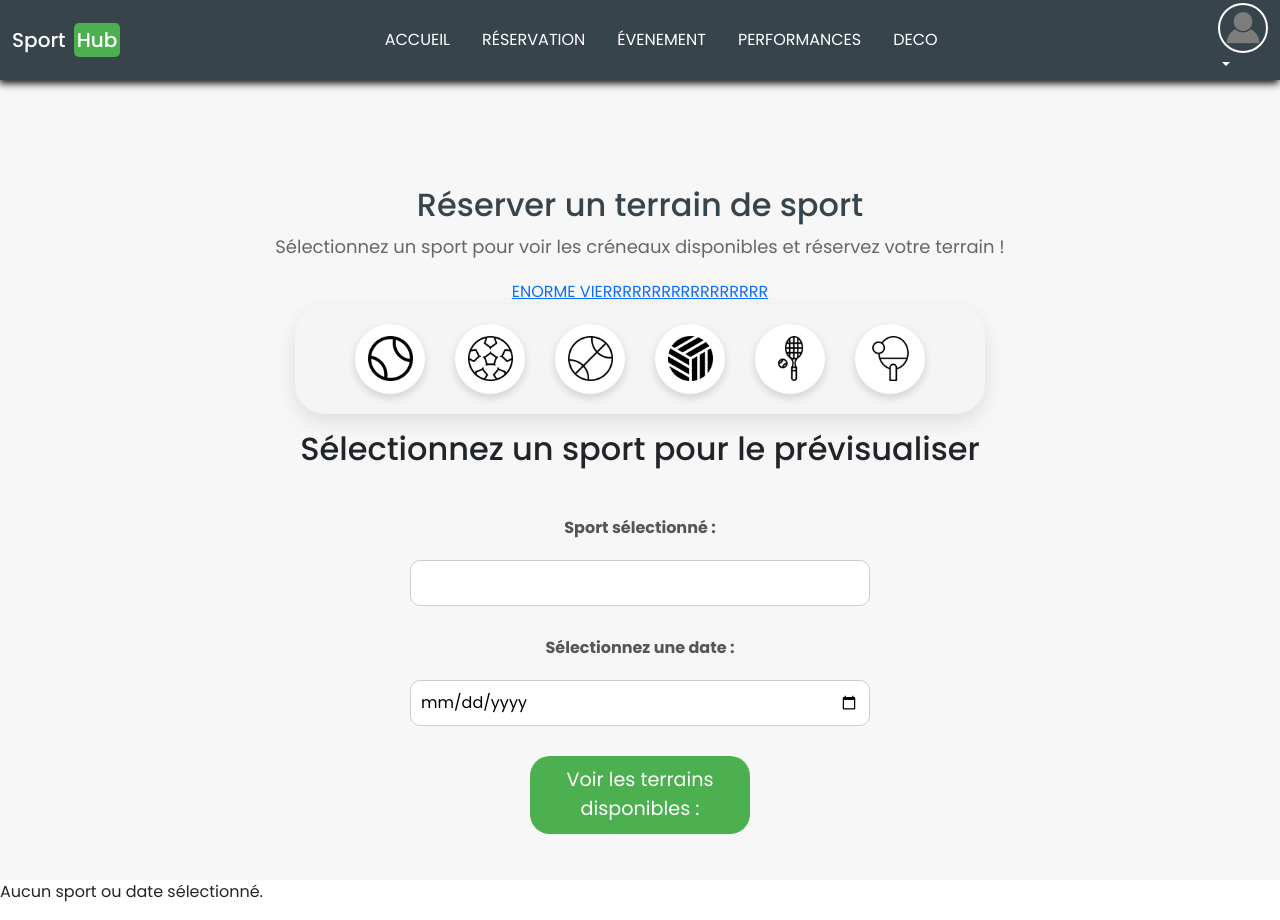
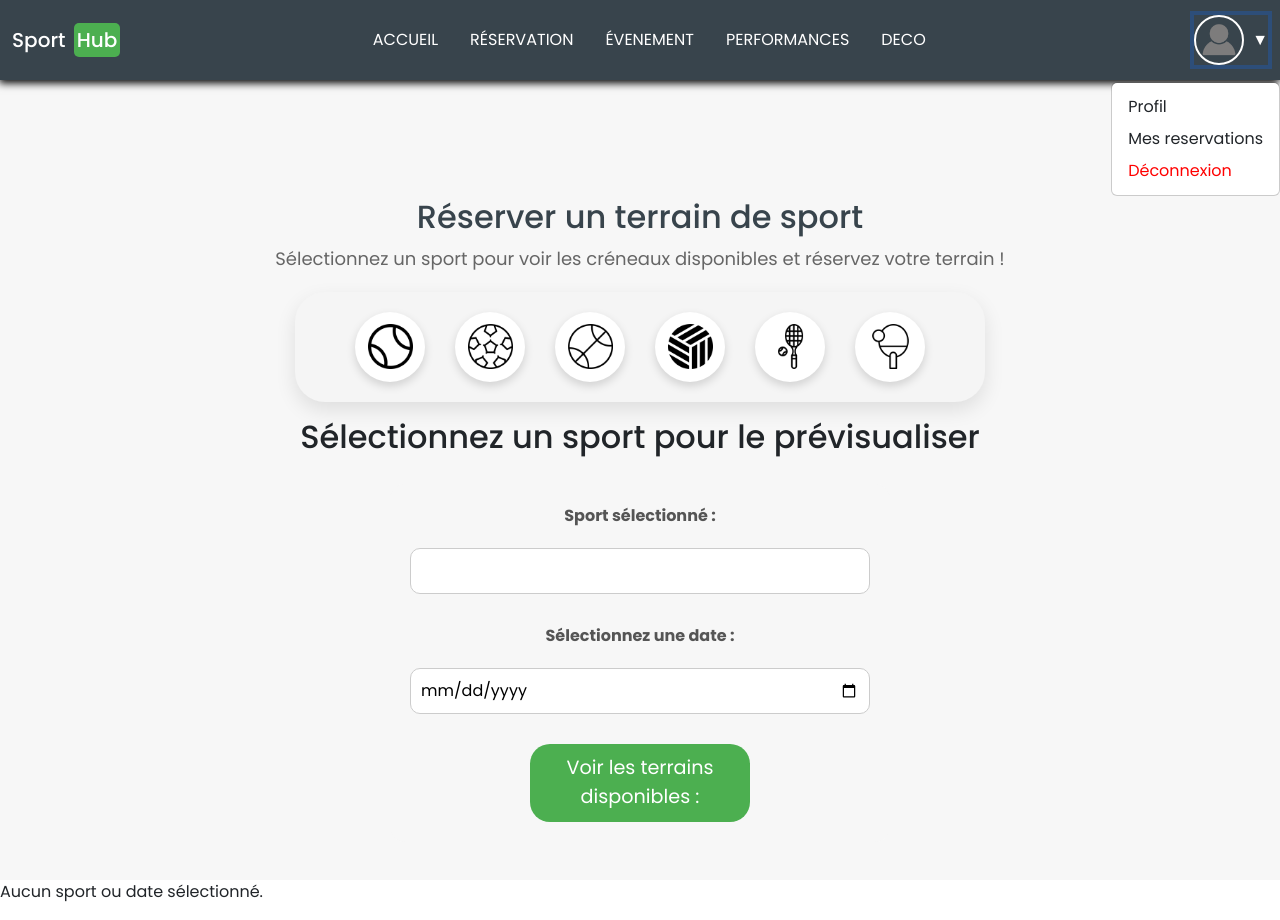
Before and after one commit to FOUCHER-Mathias-23022625/GestionSalleDeSportSAE, a PHP site: page /GestionSalleDeSportSAE/reservationTerrain/displayReservationTerrain in a window 1280 px wide, after a click that opens the changed part. Shown: the top 920 px of the page. Run offline with PHP 8.4, Linux system fonts and the light colour scheme; the visitor is signed in with stand-in values (Sample User, id 1); data that the repository does not hold is empty.

Commit message:
fin de la navBar et modification de quelques bug !

```diff
--- a/assets/scripts/nav.js
+++ /dev/null
@@ -1,27 +0,0 @@
-// Variables pour gérer le délai
-let dropdownTimeout;
-
-// Fonction pour montrer le menu
-function showDropdown(dropdownMenu) {
-    clearTimeout(dropdownTimeout);
-    dropdownMenu.classList.add('show');
-}
-
-// Fonction pour cacher le menu avec un délai
-function hideDropdown(dropdownMenu) {
-    dropdownTimeout = setTimeout(() => {
-        dropdownMenu.classList.remove('show');
-    }, 200); // 200ms de délai
-}
-
-// Ajouter des écouteurs d'événements pour le survol
-document.querySelectorAll('.dropdown').forEach(dropdown => {
-    const toggle = dropdown.querySelector('.dropdown-toggle');
-    const menu = dropdown.querySelector('.dropdown-menu');
-
-    toggle.addEventListener('mouseenter', () => showDropdown(menu));
-    menu.addEventListener('mouseenter', () => showDropdown(menu));
-
-    toggle.addEventListener('mouseleave', () => hideDropdown(menu));
-    menu.addEventListener('mouseleave', () => hideDropdown(menu));
-});
--- a/assets/styles/navbar2.css
+++ b/assets/styles/navbar2.css
@@ -27,6 +27,22 @@
     justify-content: center;
 }
 
+.dropdown-menu{
+    background-color: #38444c; /* Couleur de fond de l'ancien menu déroulant */
+}
+
+.offcanvas.show {
+    background-color: #38444c;
+}
+
+.offcanvas-title {
+    color: white;
+}
+
+#deco{
+    color: red;
+}
+
 .hub{
     background-color: #4CAF50;
   margin-left: 3px;
@@ -52,7 +68,7 @@
 .navbar-toggler {
     border:none;
     font-size: 1.25rem;
-    margin-left: 10px;
+    margin-left: 20px;
 }
 
 .navbar-toggler:focus, .btn-close:focus {
@@ -73,23 +89,33 @@
     color: #4CAF50 !important; /* Vert pour les liens au survol */
 }
 
-/* Assurez-vous que le menu commence directement sous le parent */
 .nav-link.dropdown-toggle {
-    position: relative; /* Nécessaire pour l'alignement */
-}
-.dropdown:hover .dropdown-menu {
-    display: block;
-    opacity: 1;
-    visibility: visible;
+    position: relative; /* Assure l'alignement avec le menu */
 }
 
+/* Style du sous-menu (disparu par défaut) */
 .dropdown-menu {
-    margin-top: 0;
-    transform: translateY(0);
-    padding-top: 10px; /* Remplissage pour éviter les "trous" */
-    transition: opacity 0.3s ease, visibility 0.3s ease;
-    opacity: 0;
-    visibility: hidden;
+    position: absolute;
+    top: 100%;
+    right: 0;
+    opacity: 0;  /* Par défaut, il est caché */
+    visibility: hidden;  /* Par défaut, il est invisible */
+    transition: opacity 0.3s ease, visibility 0.3s ease;  /* Animation fluide */
+    z-index: 1050;
+}
+
+.nav-link .dropdown-toggle span {
+    font-size: 18px; /* Taille de la flèche */
+}
+
+/* Lorsque le menu devient visible */
+.dropdown-menu.show {
+    opacity: 1;  /* Le menu devient visible */
+    visibility: visible;  /* Le menu est rendu visible */
+}
+
+.nav-link.dropdown-toggle::after {
+    display: none;
 }
 
 @media (min-width: 992px){
--- a/modules/blog/views/Layout.php
+++ b/modules/blog/views/Layout.php
@@ -32,6 +32,7 @@ class Layout { // PSR-12: opening brace next line
                     $navebar->afficher();?>
                     <?= $this->content; ?>
                     <script type="text/javascript" src="/GestionSalleDeSportSAE/assets/scripts/nav.js"></script>
+                    <script src="https://cdn.jsdelivr.net/npm/bootstrap@5.3.3/dist/js/bootstrap.bundle.min.js" integrity="sha384-YvpcrYf0tY3lHB60NNkmXc5s9fDVZLESaAA55NDzOxhy9GkcIdslK1eN7N6jIeHz" crossorigin="anonymous"></script>
                     <?php $footer = new footer();
                     $footer->afficher();?>
                 </body>
--- a/modules/blog/views/navebar.php
+++ b/modules/blog/views/navebar.php
@@ -61,13 +61,14 @@ session_start();
                                 $image = "pp.png";
                             }
                             ?>
-                            <a class="nav-link dropdown-toggle" href="#" id="navbarDropdownMenuLink" role="button" data-bs-toggle="dropdown" aria-expanded="false">
+                            <a class="nav-link dropdown-toggle d-flex align-items-center" href="#" id="navbarDropdownMenuLink" role="button" data-bs-toggle="dropdown" aria-expanded="false">
                                 <img src="/GestionSalleDeSportSAE/assets/images/public/<?= $image ?>" alt="Photo de Profil" class="photoProfil">
+                                <span class="ms-2">▼</span> <!-- Ajout de la flèche à droite -->
                             </a>
                             <ul class="dropdown-menu dropdown-menu-end" aria-labelledby="navbarDropdownMenuLink">
-                                <li><a class="dropdown-item" href="/GestionSalleDeSportSAE/compte/afficheCompte">Service 1</a></li>
-                                <li><a class="dropdown-item" href="/GestionSalleDeSportSAE/utilisateur/deconnecte">Déconnexion</a></li>
-                                <li><a class="dropdown-item" href="/GestionSalleDeSportSAE/compte/afficheCompte">Service 3</a></li>
+                                <li><a class="dropdown-item" href="/GestionSalleDeSportSAE/compte/afficheCompte">Profil</a></li>
+                                <li><a class="dropdown-item" href="/GestionSalleDeSportSAE/reservationUtilisateur/afficherReservationsUtilisateur">Mes reservations</a></li>
+                                <li><a id="deco" class="dropdown-item" href="/GestionSalleDeSportSAE/utilisateur/deconnecte">Déconnexion</a></li>
                             </ul>
                             <!--<li class="nav-item">
                                 <a class="nav-link mx-lg-2" href="/GestionSalleDeSportSAE/utilisateur/deconnecte">Déconnexion</a>
--- a/modules/blog/views/reservationTerrainView.php
+++ b/modules/blog/views/reservationTerrainView.php
@@ -24,8 +24,6 @@ class reservationTerrainView
         <section class="reservationChoice">
             <h1>Réserver un terrain de sport</h1>
             <p>Sélectionnez un sport pour voir les créneaux disponibles et réservez votre terrain !</p>
-
-            <a href="/GestionSalleDeSportSAE/interfaceAdmin/afficherInterfaceAdmin">ENORME VIERRRRRRRRRRRRRRRRR</a>
             <ul class="icons">
                 <li class="icon" onclick="showForm('tennis', this)" id="tennis">
                     <img src="/GestionSalleDeSportSAE/assets/images/icons-sport/tennis.png" alt="Tennis Image" />
```
